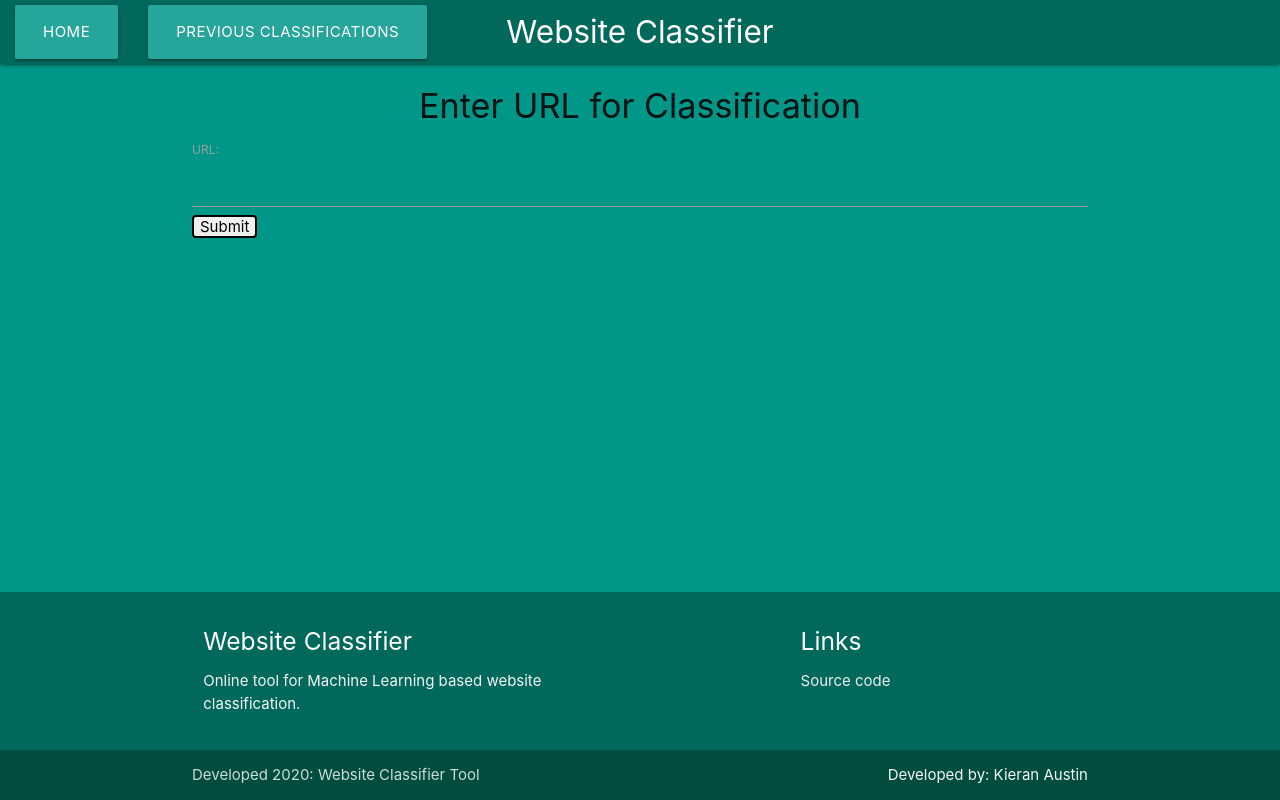
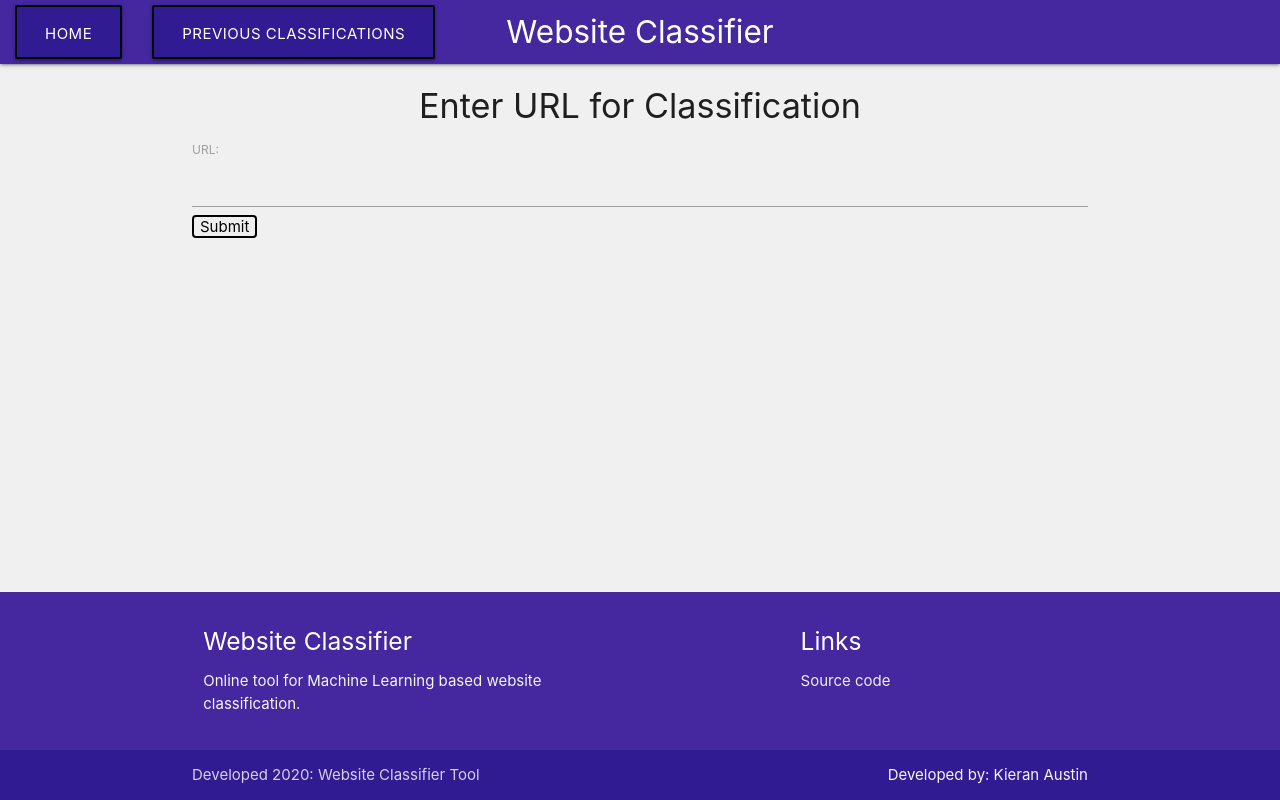
Before and after one commit to kieranaustin97/Websiteclassifier, a Django app: page / in a window 1280 px wide. Run offline with Django 3.2, Linux system fonts and the light colour scheme; parts of the project's set-up code (start-up, migrations or seed data) failed here and were passed over.

Commit message:
Change colours of website

```diff
--- a/mysite/mysite/classifier/templates/classifier/header.html
+++ b/mysite/mysite/classifier/templates/classifier/header.html
@@ -39,19 +39,28 @@
     border-radius: 4px;
   }
 
+  .btn-large{
+    background-color: #311b92 !important;
+    border: 2px solid #000;
+  }
+  .btn-large:hover{
+    background-color: #673ab7  !important;
+    border: 2px solid #000;
+  }
+
     </style>
 
 </head>
 
-<body class="body" style="background-color:#009688 ">
+<body class="body" style="background-color:#f0f0f0 ">
     <header>
         <div class="navbar-fixed">
         <nav>
-            <div class="nav-wrapper teal darken-3">
+            <div class="nav-wrapper deep-purple darken-3">
               <a href="{% url 'index' %}" class="brand-logo center">Website Classifier</a>
               <ul id="nav-mobile" class="left">
-                <li><a class="waves-effect waves-light btn-large" href="{% url 'index' %}">Home</a></li>
-                <li><a class="waves-effect waves-light btn-large" href="{% url 'showresults' %}">Previous Classifications</a></li>
+                <li><a class="waves-effect waves-purple btn-large" href="{% url 'index' %}">Home</a></li>
+                <li><a class="waves-effect waves-purple btn-large" href="{% url 'showresults' %}">Previous Classifications</a></li>
               </ul>
             </div>
           </nav>
@@ -65,7 +74,7 @@
     </main>
 
   <!-- Define the footer -->
-  <footer class="page-footer teal darken-3">
+  <footer class="page-footer deep-purple darken-3">
     <div class="container ">
       <div class="row">
         <div class="col l6 s12">
@@ -86,7 +95,7 @@
         </div>
       </div>
     </div>
-    <div class="footer-copyright teal darken-4">
+    <div class="footer-copyright deep-purple darken-4">
       <div class="container ">
         Developed 2020: Website Classifier Tool
         <a class="grey-text text-lighten-4 right" href="https://github.com/kieranaustin97">Developed by: Kieran Austin</a>
```
